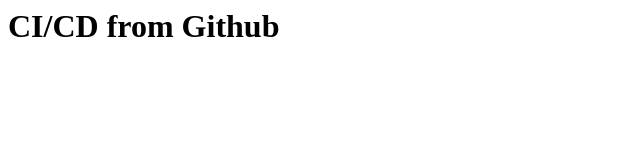
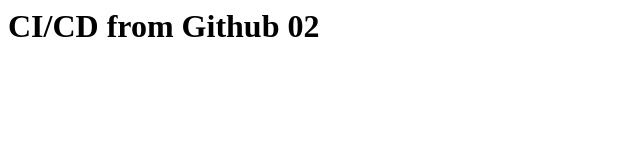
Before and after one commit to sidcleym/EstudoAzure, a plain HTML site: page index.html in a window 1280 px wide. Shown: the full height of the page, 0-640 px from the left. Drawn offline with Linux system fonts and the light colour scheme.

Commit message:
Update index.html
alteração

```diff
--- a/index.html
+++ b/index.html
@@ -1 +1 @@
-<h1>CI/CD from Github</h1>
+<h1>CI/CD from Github 02</h1>
```
